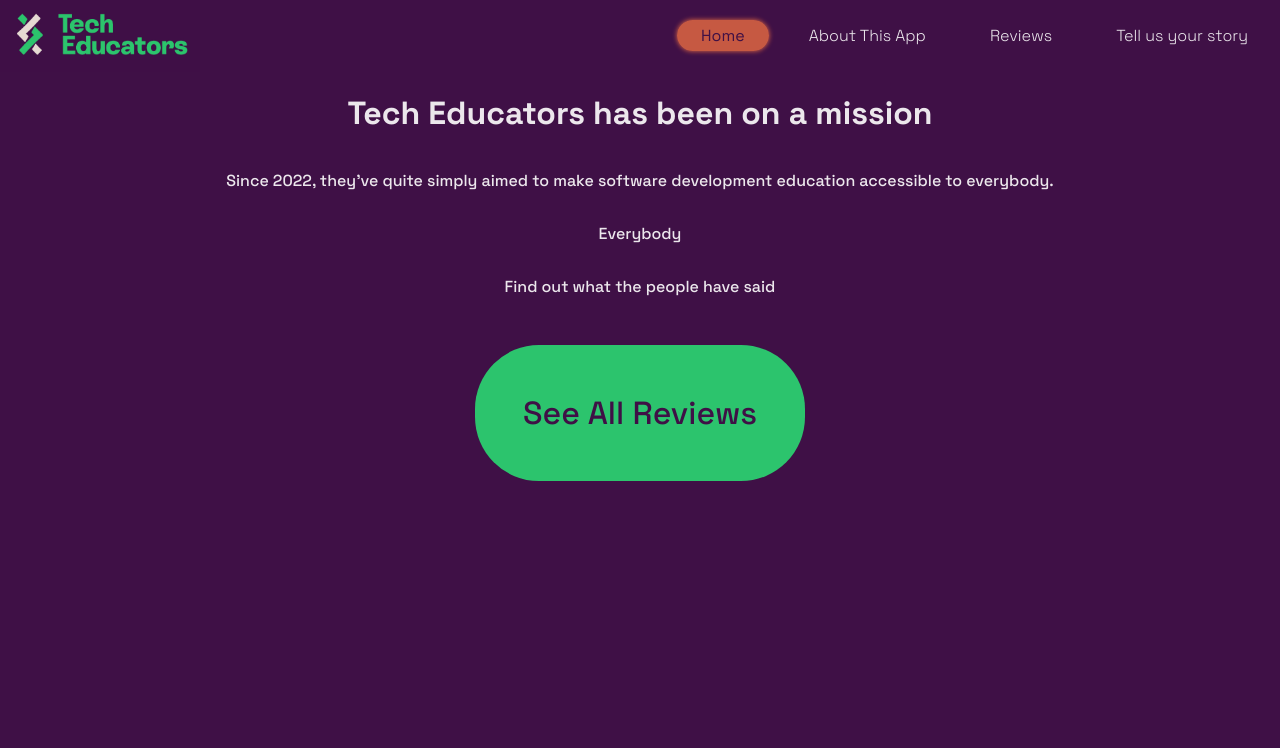
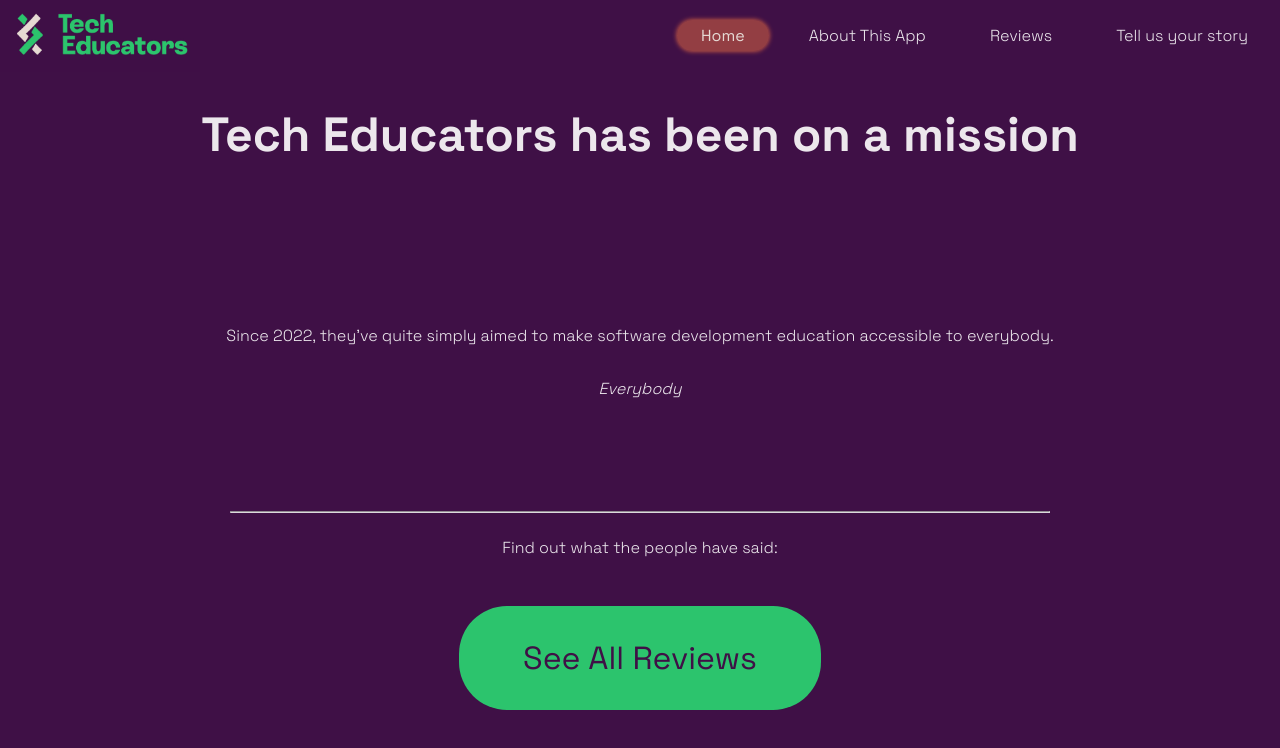
Before and after one commit to frank-ventures/teched-week07-project, a React (Vite) app in the folder client/: page / in a window 1280 px wide. Shown: the top 748 px of the page. Built offline with nearby package versions, Linux system fonts and the light colour scheme.

Commit message:
reviews page CSS tidy. Floating sort bar

```diff
--- a/client/src/components/header.css
+++ b/client/src/components/header.css
@@ -1,14 +1,3 @@
-:root {
-  --color-teched-midnight: 63 16 70;
-  --color-teched-sand: 247 239 227;
-  --color-teched-green: 43 216 114;
-  --color-teched-blue: 55 188 255;
-  --color-teched-pink: 255 82 146;
-  --color-teched-purple: 198 122 255;
-  --color-teched-yellow: 255 197 64;
-  --color-teched-orange: 250 118 65;
-}
-
 header {
   display: flex;
   flex-direction: row;
@@ -29,10 +18,10 @@ nav a {
 }
 
 a.active {
-  color: rgb(var(--color-teched-midnight));
+  color: rgb(var(--color-teched-sand));
 
   box-shadow: 0px 0px 5px rgb(var(--color-teched-orange));
-  background-color: rgb(var(--color-teched-orange) / 0.8);
+  background-color: rgb(var(--color-teched-orange) / 0.5);
   font-weight: 400;
 }
 a:hover {
--- a/client/src/index.css
+++ b/client/src/index.css
@@ -44,27 +44,7 @@ body {
   height: 100vh;
 }
 
-/* --- --- --- --- --- --- --- ---  */
-/* For the reviews display */
-/* --- --- --- --- --- --- --- ---  */
-.reviews-all-wrapper {
-  display: flex;
-  flex-direction: column;
-  align-items: center;
-  justify-content: center;
+.underline {
+  text-decoration: underline;
+  text-underline-offset: 5px;
 }
-
-.reviews-individual {
-  width: 80%;
-}
-
-.homepage-all-button {
-  font-size: 2em;
-  padding: 1.5em;
-  margin: 1em;
-  border-radius: 2em;
-  text-decoration: none;
-
-  color: rgb(var(--color-teched-midnight));
-  background-color: rgb(var(--color-teched-green));
-}
--- a/client/src/pages/AboutPage.jsx
+++ b/client/src/pages/AboutPage.jsx
@@ -1,3 +1,57 @@
+import "./aboutpage.css";
+
 export function AboutPage() {
-  return <p>Youre at the about</p>;
+  return (
+    <>
+      <div className="about-info">
+        <h2>About this app</h2>
+        <p>
+          This app has been made by Frankie Shrieves as part of the{" "}
+          <a
+            href="https://techeducators.co.uk/course/software-development-bootcamp"
+            target="_blank"
+          >
+            Software Development Bootcamp.
+          </a>
+        </p>
+        <p>
+          The Week Seven project was to create a full-stack application (a
+          client, a server and a databse) using React, Express, Postgres and
+          Supabase.
+        </p>
+        <p>
+          This app allows you to write about your experience and interactions
+          with Tech Educators on the{" "}
+          <a href="../submit">&ldquo;Tell us your story&rdquo;</a> page, and
+          also view reviews left by others on the{" "}
+          <a href="../reviews">&ldquo;Reviews&rdquo;</a> page, as well as sort,
+          search and categorise them.
+        </p>
+        <p>
+          Frankies&apos;:{" "}
+          <a
+            href="https://www.linkedin.com/in/frankie-shrieves/"
+            target="_blank"
+          >
+            LinkedIn
+          </a>{" "}
+          |{" "}
+          <a href="https://github.com/frank-ventures" target="_blank">
+            GitHub
+          </a>{" "}
+          |{" "}
+          <a
+            href="https://github.com/frank-ventures/teched-week07-project"
+            target="_blank"
+          >
+            GitHub Repo for this project
+          </a>{" "}
+        </p>
+        <p className="center">
+          This page has not been comissioned by Tech Educators{" "}
+          <em>(but hopefully has been enjoyed by them)</em>
+        </p>
+      </div>
+    </>
+  );
 }
--- a/client/src/pages/HomePage.jsx
+++ b/client/src/pages/HomePage.jsx
@@ -1,18 +1,24 @@
+import "./homepage.css";
 import { NavLink } from "react-router-dom";
 
 export function HomePage() {
   return (
     <>
       <h1>Tech Educators has been on a mission</h1>
-      <p>
-        Since 2022, they&apos;ve quite simply aimed to make software development
-        education accessible to everybody.
-      </p>
-      <p>Everybody</p>
-      <p>Find out what the people have said</p>
-      <NavLink to="reviews/all" className="homepage-all-button">
-        See All Reviews
-      </NavLink>
+      <div className="home-info">
+        <p>
+          Since 2022, they&apos;ve quite simply aimed to make software
+          development education accessible to everybody.
+        </p>
+        <p>
+          <em>Everybody</em>
+        </p>
+        <hr />
+        <p>Find out what the people have said:</p>
+        <NavLink to="reviews/all" className="homepage-all-button">
+          See All Reviews
+        </NavLink>
+      </div>
     </>
   );
 }
--- a/client/src/pages/ReviewsPage.jsx
+++ b/client/src/pages/ReviewsPage.jsx
@@ -1,12 +1,15 @@
 import { useState, useEffect } from "react";
 import { NavLink, Outlet } from "react-router-dom";
+import "./reviewspage.css";
 
 export function ReviewsPage() {
   return (
     <>
-      <h2>Reviews page</h2>
-      <p>Choose the Tech-stamonials you&apos;d like to see</p>
-      <nav>
+      <h2>Reviews</h2>
+      <p className="underline">
+        Choose the Tech-stamonials you&apos;d like to see
+      </p>
+      <nav className="flex nav-sort-reviews">
         <NavLink
           to=""
           className={({ isActive }) => [isActive ? "blank-button" : ""]}
@@ -34,7 +37,8 @@ export function ReviewsAll() {
     setLoading(true);
     const response = await fetch("http://localhost:8080/reviews");
     const data = await response.json();
-    setReviews(data);
+
+    setReviews(data.reverse());
     setLoading(false);
   }
   return (
@@ -46,12 +50,16 @@ export function ReviewsAll() {
       ) : (
         reviews.map((review) => {
           return (
-            <div key={review.id} className="reviews-individual">
-              <h2>{review.title}</h2>
-              <h3>{review.category}</h3>
-              <p>{review.name}</p>
-              <p>{review.relationship}</p>
-              <p>{review.content}</p>
+            <div key={review.id} className="grid reviews-individual">
+              <h2 className="grid review-title">{review.title}</h2>
+              <div className="grid review-user-trio">
+                <p className="grid review-user">{review.name}</p>
+                <p className="grid review-relationship">
+                  {review.relationship}
+                </p>
+                <p className="grid review-category">{review.category}</p>
+              </div>
+              <p className="grid review-content">{review.content}</p>
             </div>
           );
         })
--- /dev/null
+++ b/client/src/pages/aboutpage.css
@@ -0,0 +1,29 @@
+p a {
+  text-decoration: none;
+  color: rgb(var(--color-teched-orange));
+  padding: 0.2em;
+}
+
+p a:hover {
+  box-shadow: none;
+  color: rgb(var(--color-teched-green));
+
+  background-color: rgb(var(--color-teched-orange) / 0);
+}
+
+p a:active {
+  color: rgb(var(--color-teched-sand));
+}
+
+.about-info {
+  width: 80%;
+  display: flex;
+  flex-direction: column;
+  gap: 1em;
+
+  font-weight: 300;
+}
+
+.center {
+  text-align: center;
+}
--- /dev/null
+++ b/client/src/pages/homepage.css
@@ -0,0 +1,36 @@
+/* --- --- --- --- --- --- --- ---  */
+/* Homepage css */
+/* --- --- --- --- --- --- --- ---  */
+h1 {
+  font-size: 3em;
+  margin-bottom: 3em;
+}
+
+p {
+  font-weight: 300;
+}
+
+.home-info {
+  width: 80%;
+  display: flex;
+  flex-direction: column;
+  align-items: center;
+}
+
+.home-info hr {
+  margin-top: 6em;
+  width: 80%;
+}
+
+.homepage-all-button {
+  font-size: 2em;
+  font-weight: 400;
+
+  padding: 1em 2em;
+  margin: 1em;
+  border-radius: 1.5em;
+  text-decoration: none;
+
+  color: rgb(var(--color-teched-midnight));
+  background-color: rgb(var(--color-teched-green));
+}
--- /dev/null
+++ b/client/src/pages/reviewspage.css
@@ -0,0 +1,101 @@
+/* --- --- --- --- --- --- --- ---  */
+/* For the reviews display */
+/* --- --- --- --- --- --- --- ---  */
+* {
+  box-sizing: border-box;
+}
+
+.flex {
+  display: flex;
+  flex-direction: row;
+}
+
+.nav-sort-reviews {
+  position: fixed;
+  bottom: 2em;
+  left: 50%;
+  transform: translate(-50%);
+
+  align-items: flex-start;
+  justify-content: flex-start;
+
+  border: 1px solid white;
+  padding: 0.5em;
+
+  background-color: rgb(var(--color-teched-midnight));
+}
+
+.reviews-all-wrapper {
+  margin-top: 2em;
+  padding-bottom: 8em;
+  display: flex;
+  flex-direction: column;
+  align-items: center;
+  justify-content: center;
+
+  gap: 1em;
+}
+
+.grid {
+  display: grid;
+}
+
+.reviews-individual {
+  width: 80%;
+  padding: 0.75em;
+
+  grid-template-columns: repeat(2, 1fr);
+  grid-column-gap: 0px;
+  grid-row-gap: 2em;
+  align-items: start;
+
+  background-color: rgb(var(--color-teched-orange) / 0.9);
+
+  border-radius: 0.5em;
+}
+
+.reviews-individual * {
+  margin: 0;
+}
+
+.review-title {
+  grid-row: 1;
+  grid-column: span 3;
+  justify-content: center;
+  padding-bottom: 0.25em;
+
+  font-weight: 400;
+
+  border-bottom: 1px solid rgba(255, 255, 255, 0.5);
+}
+
+.review-user-trio {
+  grid-row: 2;
+  grid-column: span 3;
+  grid-auto-columns: minmax(0, 1fr);
+  /* grid-auto-rows: minmax(50px, auto); */
+
+  align-items: start;
+}
+.review-user {
+  grid-row: 2;
+  justify-content: center;
+
+  padding-left: 1em;
+}
+.review-relationship {
+  grid-row: 2;
+  justify-content: center;
+}
+.review-category {
+  grid-row: 2;
+  justify-content: center;
+  text-align: center;
+}
+.review-content {
+  grid-row: 3;
+  grid-column: span 3;
+  font-size: 1.1em;
+  text-shadow: 1px 1px 1px black;
+  padding-left: 5%;
+}
```
